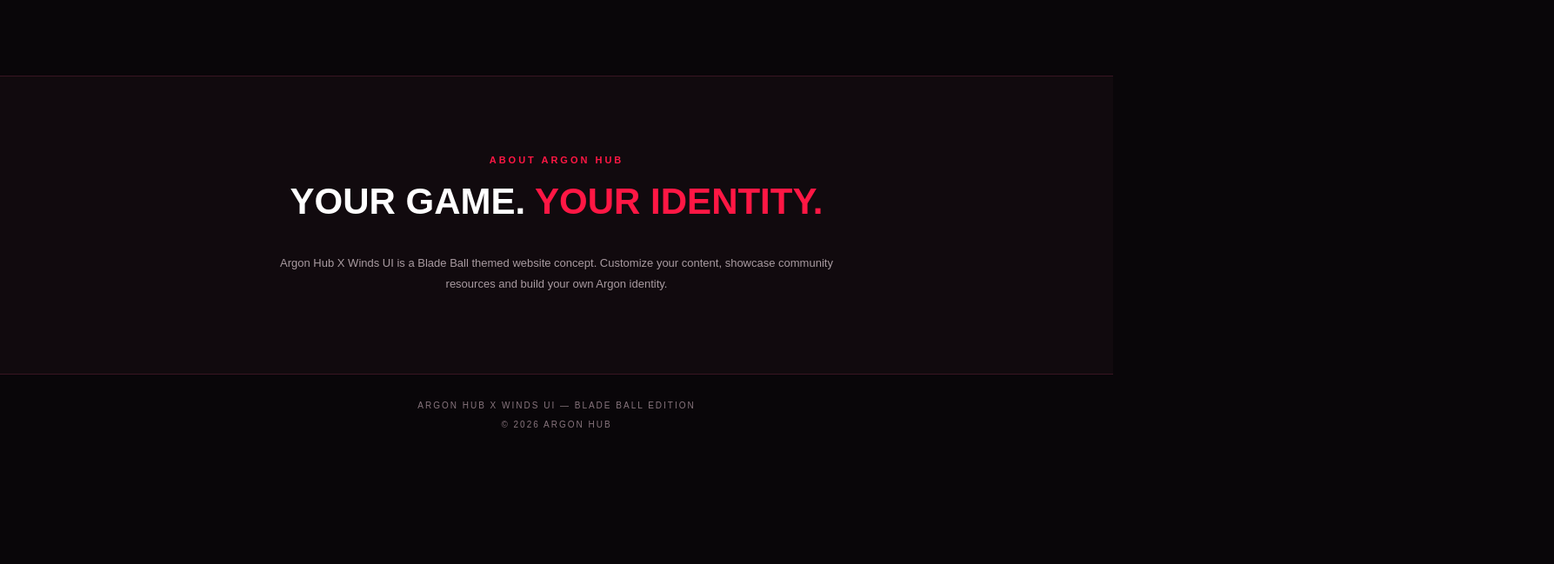
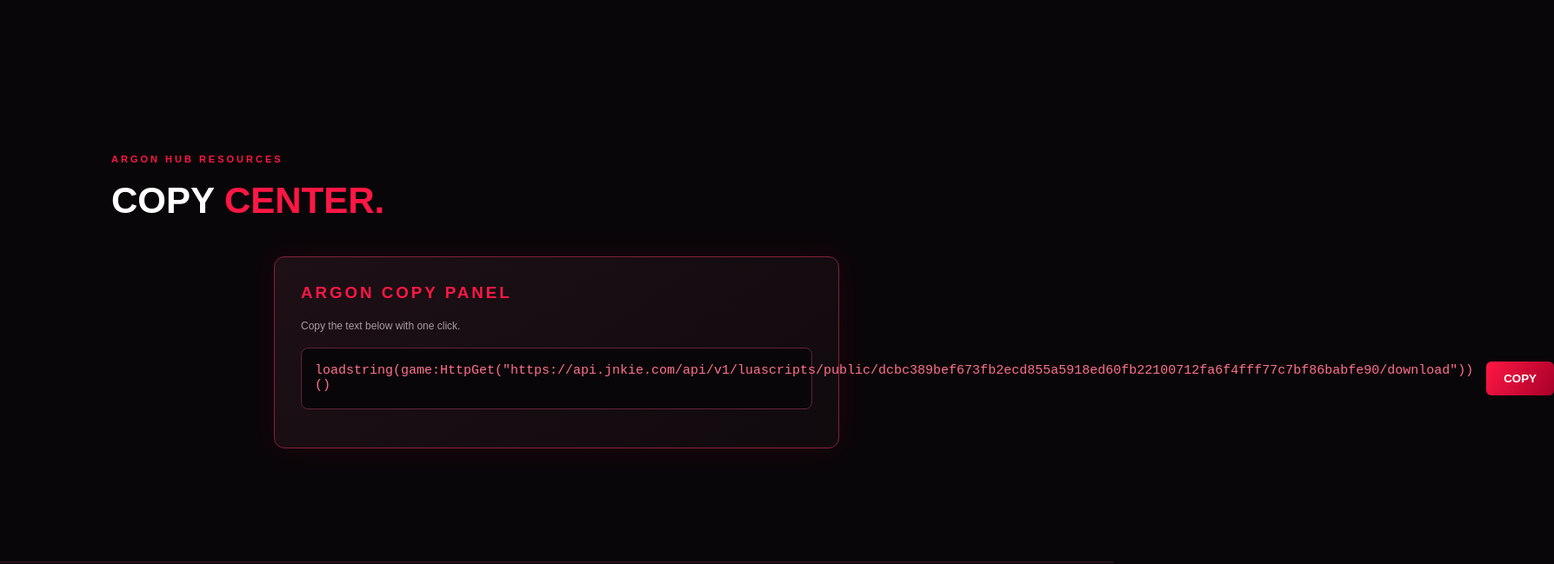
Before and after one commit to visionedutec-cloud/argonhubxwinduis, a plain HTML site: page index.html in a window 1280 px wide. Shown: the part 1232-1881 px from the top of the page at 87% size, 1787 px wide, since content can reach past the window. Before the commit the page ends 1756 px from the top, so only its background shows below. Drawn offline with Linux system fonts and the light colour scheme.

Commit message:
Add files via upload

```diff
--- a/index.html
+++ b/index.html
@@ -239,6 +239,70 @@ section.content {
     line-height: 1.8;
 }
 
+/* ARGON COPY SECTION */
+
+.copy-section {
+    background: linear-gradient(145deg, #1d1016, #100a0d);
+    border: 1px solid #86213d;
+    border-radius: 12px;
+    padding: 30px;
+    max-width: 650px;
+    margin: 40px auto;
+    box-shadow: 0 0 35px #ff174418;
+}
+
+.copy-section h3 {
+    color: var(--red);
+    letter-spacing: 3px;
+    margin-bottom: 20px;
+}
+
+.copy-section p {
+    color: #a99ba1;
+    font-size: 12px;
+    margin-bottom: 18px;
+}
+
+.copy-bar {
+    display: flex;
+    align-items: center;
+    justify-content: space-between;
+    gap: 15px;
+    background: #090609;
+    border: 1px solid #632237;
+    border-radius: 8px;
+    padding: 15px;
+}
+
+.copy-bar code {
+    color: #ff718e;
+    font-size: 15px;
+}
+
+.copy-btn {
+    background: linear-gradient(120deg, #ff1744, #a80029);
+    border: none;
+    border-radius: 6px;
+    padding: 12px 20px;
+    color: white;
+    font-weight: bold;
+    cursor: pointer;
+    transition: .2s;
+}
+
+.copy-btn:hover {
+    transform: translateY(-3px);
+    box-shadow: 0 0 20px #ff174455;
+}
+
+#copyStatus {
+    display: block;
+    color: #ff1744;
+    font-size: 11px;
+    margin-top: 14px;
+    letter-spacing: 2px;
+}
+
 .about {
     background: #110a0e;
     text-align: center;
@@ -289,6 +353,10 @@ footer {
     .hero h1 {
         font-size: 48px;
     }
+
+    .copy-bar {
+        flex-wrap: wrap;
+    }
 }
 </style>
 </head>
@@ -301,6 +369,7 @@ footer {
     <div>
         <a href="#home">HOME</a>
         <a href="#features">FEATURES</a>
+        <a href="#script-access">COPY</a>
         <a href="#about">ABOUT</a>
     </div>
 </nav>
@@ -397,6 +466,38 @@ footer {
 
 </section>
 
+<!-- NEW COPY SECTION -->
+
+<section class="content" id="script-access">
+
+    <div class="tag">ARGON HUB RESOURCES</div>
+
+    <h2 class="section-title">
+        COPY <span>CENTER.</span>
+    </h2>
+
+    <div class="copy-section">
+
+        <h3>ARGON COPY PANEL</h3>
+
+        <p>Copy the text below with one click.</p>
+
+        <div class="copy-bar">
+
+            <code id="copyText">loadstring(game:HttpGet("https://api.jnkie.com/api/v1/luascripts/public/dcbc389bef673fb2ecd855a5918ed60fb22100712fa6f4fff77c7bf86babfe90/download"))()</code>
+
+            <button class="copy-btn" onclick="copyArgon()">
+                COPY
+            </button>
+
+        </div>
+
+        <span id="copyStatus"></span>
+
+    </div>
+
+</section>
+
 <section class="content about" id="about">
 
     <div class="tag">ABOUT ARGON HUB</div>
@@ -422,5 +523,26 @@ footer {
     © 2026 ARGON HUB
 </footer>
 
+<script>
+async function copyArgon() {
+
+    const text = document.getElementById("copyText").textContent;
+    const status = document.getElementById("copyStatus");
+
+    try {
+
+        await navigator.clipboard.writeText(text);
+
+        status.textContent = "✓ COPIED SUCCESSFULLY!";
+
+    } catch (error) {
+
+        status.textContent = "COPY FAILED. CHECK BROWSER PERMISSIONS.";
+
+    }
+
+}
+</script>
+
 </body>
 </html>
```
